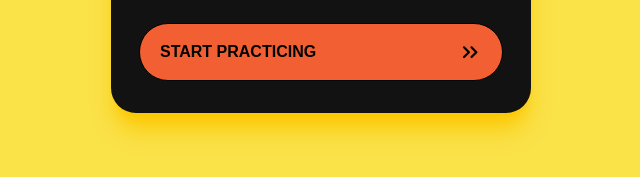
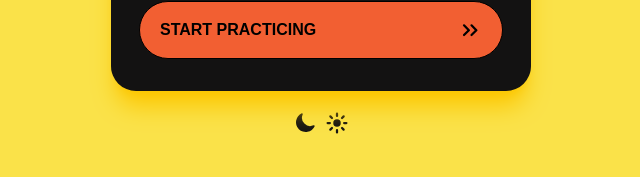
Before and after one commit to MauLight/English4Kids-test, a React (Vite) app: page / in a window 1280 px wide. Shown: the part 437-614 px from the top of the page, without its empty margins (319-959 px from the left). Built offline with nearby package versions, Linux system fonts and the light colour scheme; grey boxes are pictures that could not be loaded.

Commit message:
feat: add theme context to main component
provide light and dark theme

```diff
--- a/src/App.tsx
+++ b/src/App.tsx
@@ -1,11 +1,14 @@
 
+import { ThemeProvider } from './context/themeContext'
 import Layout from './Layout'
 
 function App() {
 
   return (
     <main className='min-h-screen bg-sym_gray-800'>
-      <Layout />
+      <ThemeProvider>
+        <Layout />
+      </ThemeProvider>
     </main>
   )
 }
--- a/src/components/teacher-card.tsx
+++ b/src/components/teacher-card.tsx
@@ -12,6 +12,7 @@ import TeacherInformation from "./teacher-information"
 import { ChatStreamProps } from "@/types"
 import ChatStream from "./chat-stream"
 import { XMarkIcon } from "@heroicons/react/16/solid"
+import { useTheme } from "../context/themeContext"
 
 const teacherStream = [
     {
@@ -43,6 +44,8 @@ const text = {
 
 
 export default function TeacherCard(): ReactNode {
+
+    const { theme } = useTheme()
 
     //* Transition between card and chat
     const [isChatOpen, setIsChatOpen] = useState<boolean>(false)
@@ -162,11 +165,11 @@ export default function TeacherCard(): ReactNode {
         <AnimatePresence>
             <motion.section
                 key={1}
-                initial={{ scale: 1, width: 'auto', maxWidth: 420, height: 300, backgroundColor: '#131212', border: 0 }}
-                animate={isChatOpen ? { scale: 1, width: '100%', maxWidth: 900, height: 800, backgroundColor: '#fdfcfb' } : { scale: 1, width: 'auto', maxWidth: 420, height: 300, backgroundColor: '#131212' }}
+                initial={{ scale: 1, width: 'auto', maxWidth: 420, height: 300, backgroundColor: '#131212' }}
+                animate={isChatOpen ? { scale: 1, width: '100%', maxWidth: 900, height: 800, backgroundColor: `${theme === 'light' ? '#fdfcfb' : '#080808'}`, border: `${theme === 'light' ? 'none' : '1px solid #292929'}` } : { scale: 1, width: 'auto', maxWidth: 420, height: 300, backgroundColor: `${theme === 'light' ? '#131212' : '#080808'}`, border: `${theme === 'light' ? 'none' : '1px solid #292929'}` }}
                 exit={{ scale: 0 }}
                 transition={{ duration: 0.3 }}
-                className={`relative shadow-xl shadow-yellow-400 border h-[300px] max-[500px]:min-w-[90%] border-b-border border-x-gray-700 ${isChatOpen ? 'rounded-[42px]' : 'rounded-[25px]'} overflow-hidden ${!isChatOpen ? 'max-[500px]:mx-5' : ''}`}>
+                className={`relative h-[300px] max-[500px]:min-w-[90%] ${isChatOpen ? 'rounded-[42px]' : 'rounded-[25px]'} overflow-hidden ${!isChatOpen ? 'max-[500px]:mx-5' : ''} ${theme === 'light' ? 'shadow-xl shadow-yellow-400 border border-b-border border-x-gray-700' : ''}`}>
                 <motion.div
                     key={3}
                     initial={{ opacity: 1 }}
@@ -185,7 +188,7 @@ export default function TeacherCard(): ReactNode {
                     {/* Header */}
                     {
                         !isChatOpen && (
-                            <h1 className={`font-title text-start w-full text-text text-header z-10`}>{text.first}</h1>
+                            <h1 className={`font-title text-start w-full min-[360px]:min-w-[360px] text-text text-header z-10`}>{text.first}</h1>
                         )
                     }
 
--- /dev/null
+++ b/src/context/themeContext.tsx
@@ -0,0 +1,30 @@
+'use client'
+
+import { createContext, useContext, useState, ReactNode, Dispatch, SetStateAction } from "react"
+
+interface ThemeContextProps {
+    theme: string
+    setTheme: Dispatch<SetStateAction<string>>
+}
+
+const ThemeContext = createContext<ThemeContextProps | undefined>(undefined)
+
+export const ThemeProvider = ({ children }: { children: ReactNode }) => {
+    const [theme, setTheme] = useState<string>('light')
+
+    return (
+        <ThemeContext.Provider value={{ theme, setTheme }}>
+            {children}
+        </ThemeContext.Provider>
+    )
+}
+
+export const useTheme = (): ThemeContextProps => {
+    const context = useContext(ThemeContext)
+
+    if (!context) {
+        throw new Error('useTheme must be used within a ThemeProvider')
+    }
+
+    return context
+}
--- a/src/routes/Home.tsx
+++ b/src/routes/Home.tsx
@@ -1,9 +1,22 @@
+import { MoonIcon, SunIcon } from "@heroicons/react/16/solid"
 import TeacherCard from "../components/teacher-card"
+import { useTheme } from "../context/themeContext"
 
 function Home() {
+
+    const { theme, setTheme } = useTheme()
+
     return (
-        <div className="relative w-screen h-screen flex flex-col gap-y-5 justify-center items-center bg-primary min-[500px]:px-5">
+        <div className={`relative w-screen h-screen flex flex-col gap-y-5 justify-center items-center min-[500px]:px-5 ${theme === 'light' ? 'bg-primary' : 'bg-black'} transition-color duration-300`}>
             <TeacherCard />
+            <div className={`flex gap-x-2 items-center justify-center ${theme === 'light' ? 'text-dark' : 'text-text'} transition-color duration-300`}>
+                <button onClick={() => { setTheme('dark') }}>
+                    <MoonIcon className="w-6 h-6" />
+                </button>
+                <button onClick={() => { setTheme('light') }}>
+                    <SunIcon className="w-6 h-6" />
+                </button>
+            </div>
         </div>
     )
 }
```
